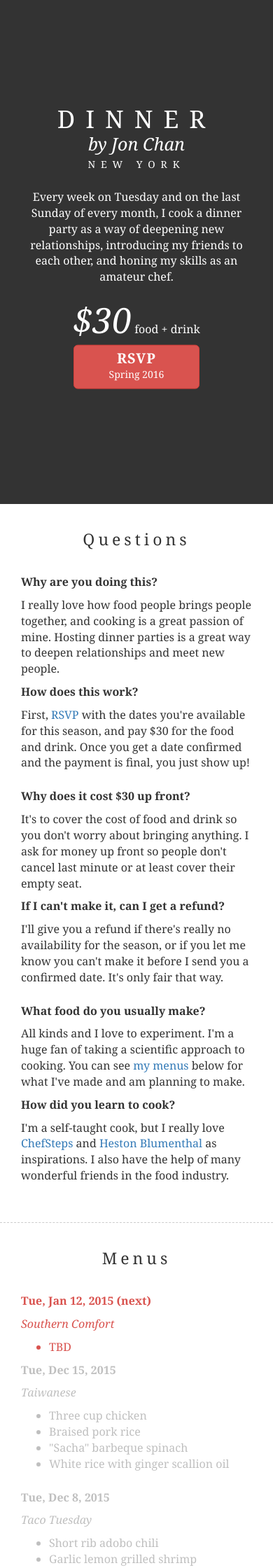
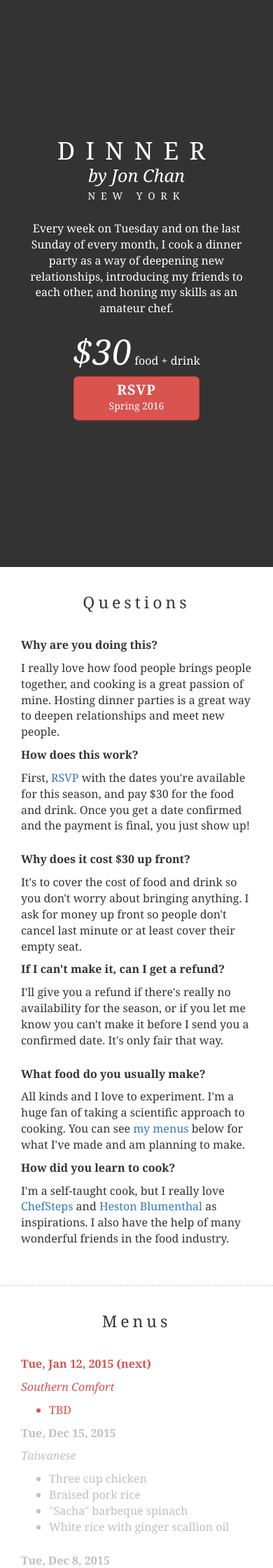
Before and after one commit to JonHMChan/blog, a Jekyll site: the page dinner/index.html, which Jekyll copies as it is, in a window 390 px wide. Shown: the top 2240 px of the page at 70% size. Built offline with Jekyll 4.4.1, drawn with Linux system fonts in a browser that asks for light colours.

Commit message:
Increase height of header on mobile

```diff
--- a/dinner/index.html
+++ b/dinner/index.html
@@ -140,6 +140,7 @@
 		}
 		@media (max-width: 480px) {
   			.header-container {
+  				height: 90%;
   				background: #333;
   			}
   			header p {
```
